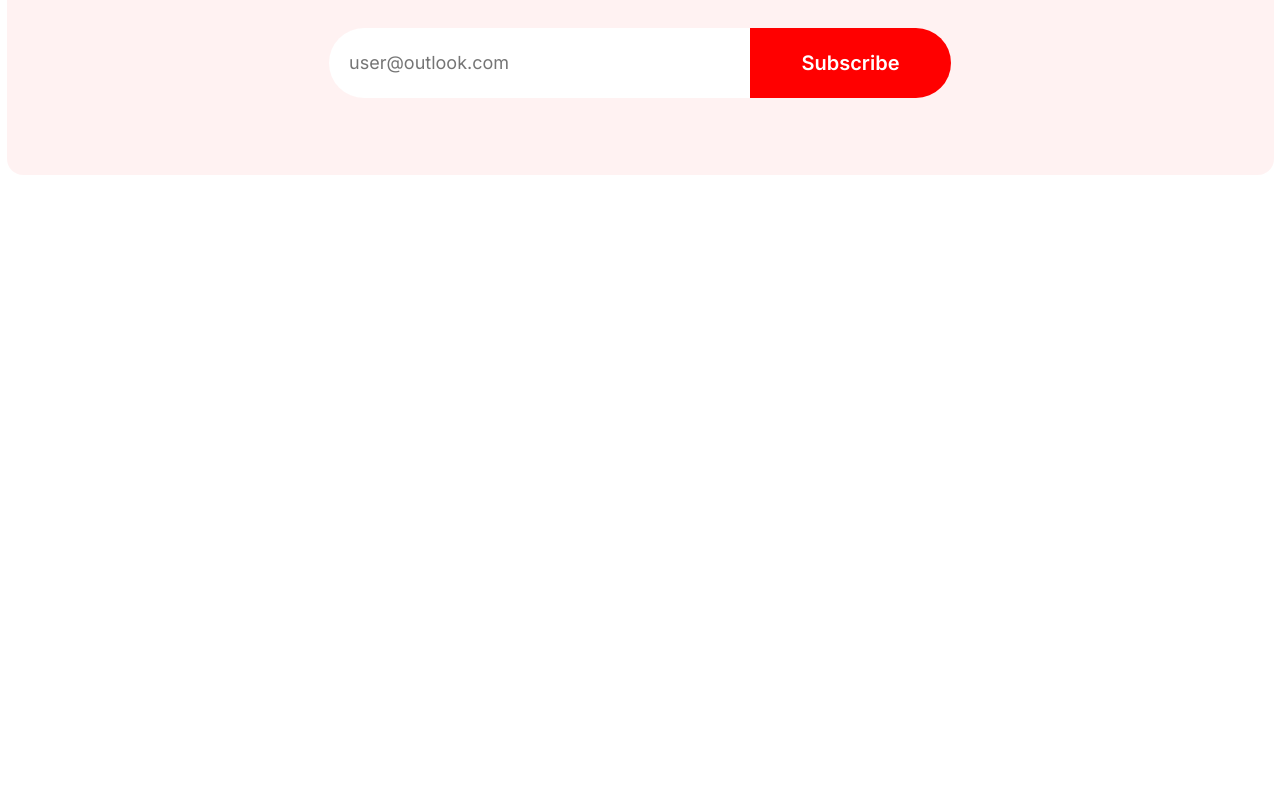
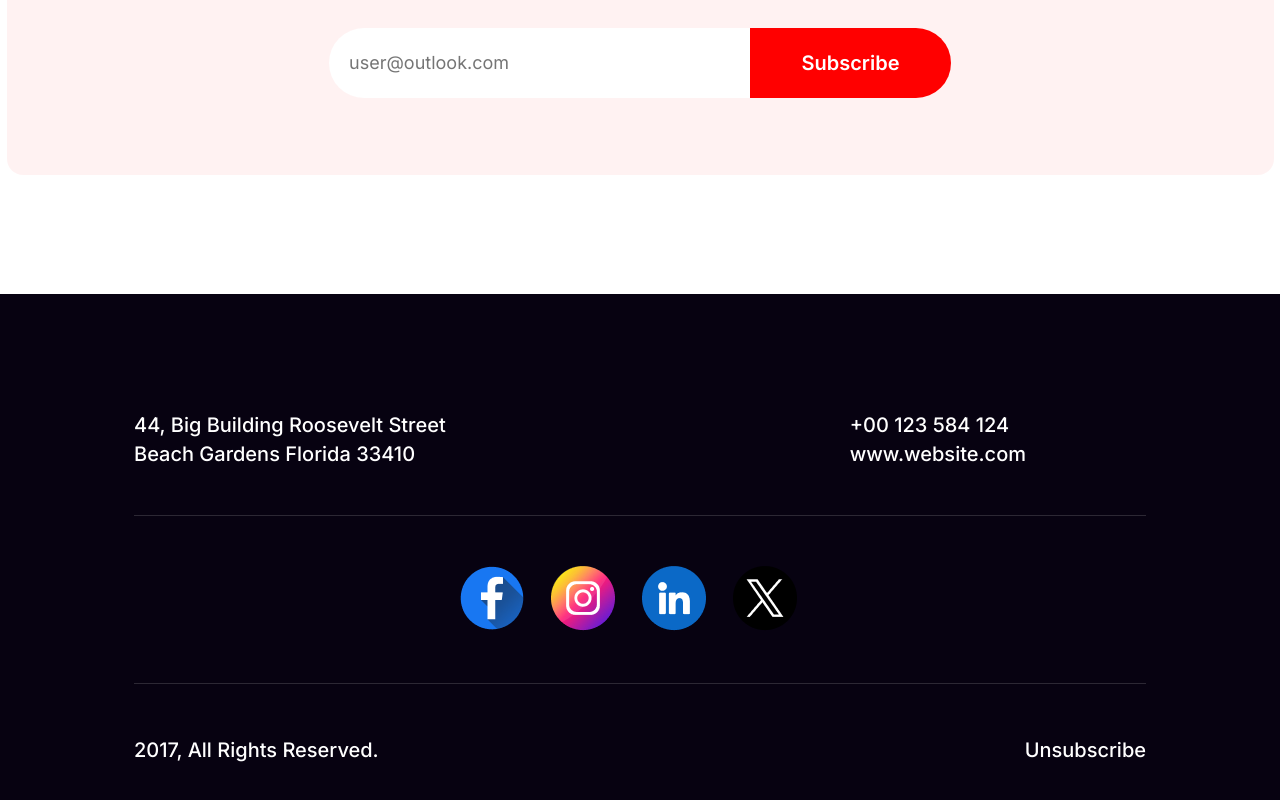
Before and after one commit to Rakib1514/new-year-offer, a plain HTML site: page index.html in a window 1280 px wide. Shown: the part 6095-6895 px from the top of the page. Before the commit the page ends 6389 px from the top, so only its background shows below. Drawn offline with Linux system fonts and the light colour scheme.

Commit message:
footer added

```diff
--- a/index.html
+++ b/index.html
@@ -127,10 +127,29 @@
                 </form>
             </div>
         </section>
-
     </main>
     <footer>
+        <div class="contact-location">
+            <p class="location">
+            <small>44, Big Building Roosevelt Street<br>
+            Beach Gardens Florida 33410</small>
+            </p>
+            <div class="contact">
+                <p><small>+00 123 584 124</small></p>
+                <p><small>www.website.com</small></p>
+            </div>
+        </div>
 
+        <div class="social-contact">
+            <a href=""><img src="./icons/Facebook.png" alt=""></a>
+            <a href=""><img src="./icons/Instagram.png" alt=""></a>
+            <a href=""><img src="./icons/Linkedin.png" alt=""></a>
+            <a href=""><img src="./icons/Twitter.png" alt=""></a>
+        </div>
+        <div class="footer-footer">
+            <p><small>2017, All Rights Reserved.</small></p>
+            <p><small>Unsubscribe</small></p>
+        </div>
     </footer>
 </body>
 </html>
--- a/stylesheet/style.css
+++ b/stylesheet/style.css
@@ -227,7 +227,6 @@ section {
     height: 444px;
     justify-content: space-between;
     align-items: center;
-    margin-top: ;
 }
 
 .promo-offer {
@@ -430,7 +429,7 @@ input[type="email"] {
     font-family: "Inter", sans-serif;
     font-size: 18px;
     font-weight: 400;
-    border-radius: 50px 0 0 50px ;
+    border-radius: 50px 0 0 50px;
     padding-left: 15px;
 }
 
@@ -447,3 +446,55 @@ input[type="submit"] {
     background-color: #FF0000;
     border-radius: 0 50px 50px 0;
 }
+
+
+/* Footer Style */
+
+footer {
+    width: 100%;
+    height: 584px;
+    background-color: #070211;
+    display: flex;
+    flex-direction: column;
+    justify-content: space-between;
+}
+
+footer > div {
+    margin: 0 134px;
+}
+
+footer p {
+    color: rgb(255, 255, 255);
+    font-family: "Inter", sans-serif;
+    font-size: 24px;
+    font-weight: 500;
+}
+
+.contact-location {
+    display: flex;
+    justify-content: space-between;
+    margin-top: 115px;
+    border-bottom: 1px solid rgba(255, 255, 255, 0.15);
+    padding-bottom: 48px;
+}
+
+.contact-location .contact {
+    margin-right: 120px;
+}
+
+.social-contact {
+    text-align: center;
+    border-bottom: 1px solid rgba(255, 255, 255, 0.15);
+    padding-bottom: 48px;
+}
+
+.social-contact a {
+    margin-right: 23px;
+
+}
+
+.footer-footer {
+    display: flex;
+    justify-content: space-between;
+    margin-bottom: 115px;
+}
```
